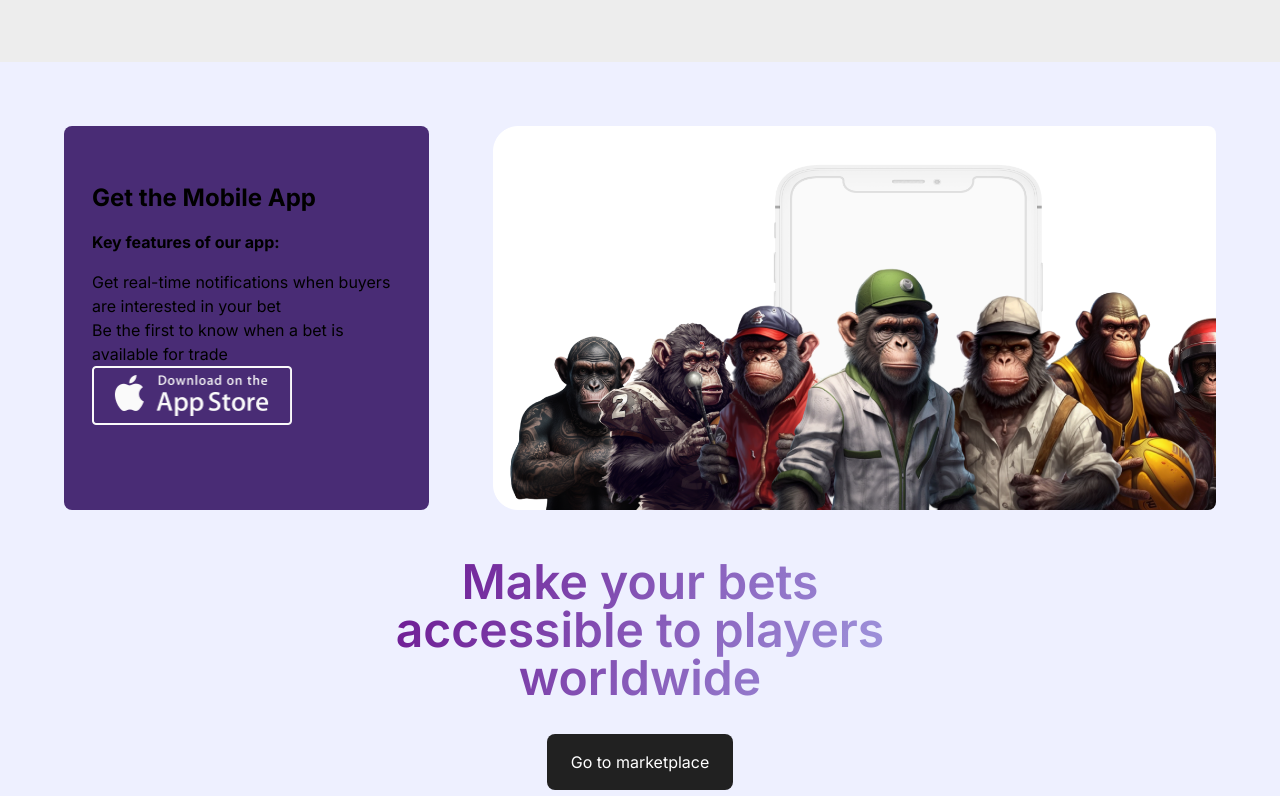
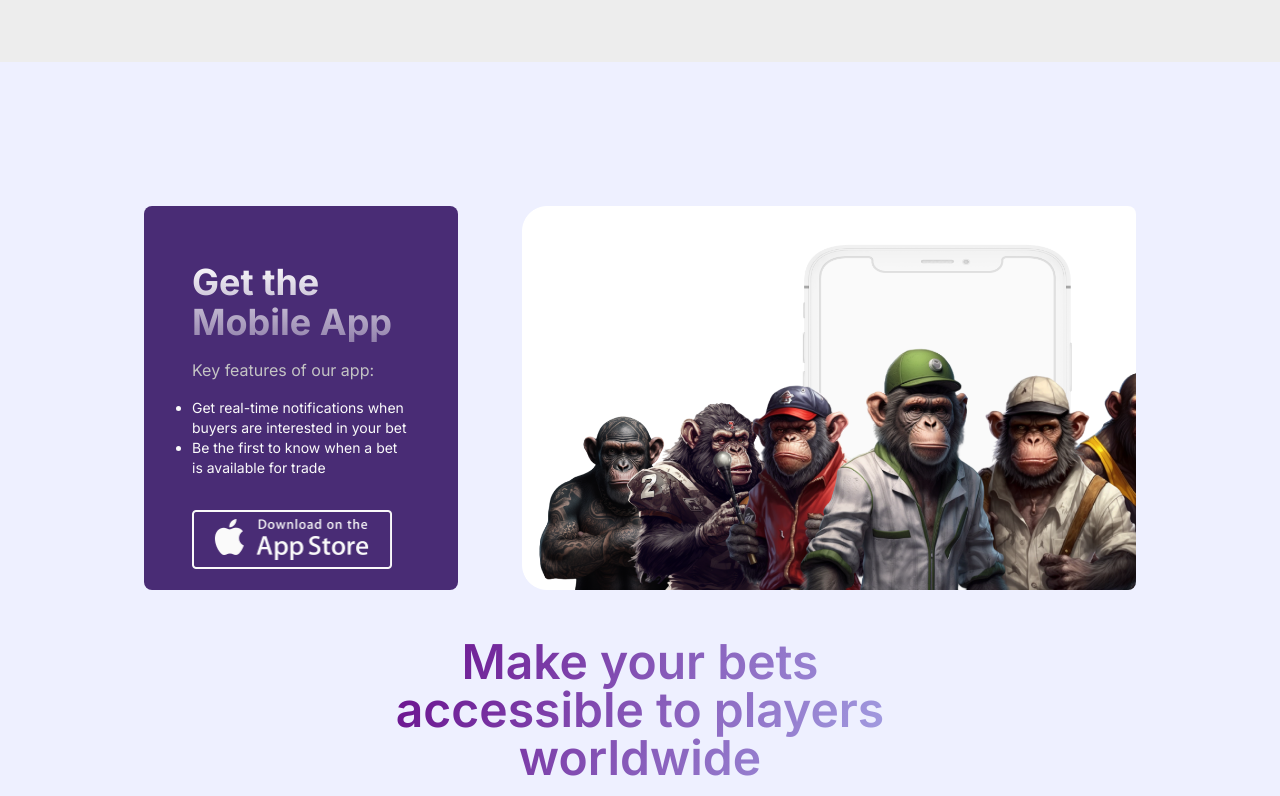
Before and after one commit to gitguti/bug-free-spoon, a Next.js app: page / in a window 1280 px wide. Shown: the part 3044-3840 px from the top of the page. Built offline with nearby package versions, Linux system fonts and the light colour scheme; a web font is replaced by a local one.

Commit message:
update cta

```diff
--- a/src/app/components/home/Section5.jsx
+++ b/src/app/components/home/Section5.jsx
@@ -5,12 +5,14 @@ import Button from "../ui/Button";
 
 const Section5 = () => {
   return (
-    <div className="p-12 md:p-16 bg-lila mx-auto">
-      <div className="flex gap-8 md:gap-16">
+    <>
+    <div>
+<div className="p-12 md:p-36 bg-lila mx-auto">
+  <div className="flex gap-8 md:gap-16 overflow-x-scroll">
         <Card />
-        <CTAApp/>
+        <CTAApp />
       </div>
-      <div className="mx-auto w-11/12 md:w-1/2 my-12 text-center">
+      <div className="mx-auto w-[500rem] md:w-1/2 my-12 text-center">
         <h2 className="text-3xl md:text-5xl font-semibold leading-normal my-8 text-gradient">
           Make your bets accessible to players worldwide
         </h2>
@@ -18,9 +20,9 @@ const Section5 = () => {
           <Button variant="filled">Go to marketplace</Button>
         </div>
       </div>
-
       </div>
-
+      </div>
+    </>
   );
 };
 
@@ -28,10 +30,10 @@ const Card = ({ title, backgroundImage, titleColor, description, backgroundColor
 
   return (
     <>
-      <div className=" px-7 py-10 h-96 w-1/3 rounded-lg overflow-hidden justify-content-start" style={{ backgroundColor: "#492C75" }}>
-        <p className="text-2xl font-bold mt-4 mb-4">Get the Mobile App</p>
-        <p className=" font-bold mt-4 mb-4">Key features of our app:</p>
-        <ul>
+    <div className="px-12 py-10 h-96 w-[200rem] md:w-1/3 rounded-lg overflow-hidden justify-content-start text-new-white" style={{ backgroundColor: "#492C75" }}>
+        <p className="text-2xl md:text-4xl font-bold mt-4 mb-4 text-gradient2">Get the Mobile App</p>
+        <p className=" text-[#c4c4c4] mt-4 mb-4 text-xs md:text-base">Key features of our app:</p>
+        <ul className='text-[#fafafa] text-xs md:text-sm mb-8 list-disc'>
           <li>Get real-time notifications when buyers are interested in your bet</li>
           <li>Be the first to know when a bet is available for trade</li>
         </ul>
@@ -44,10 +46,10 @@ const Card = ({ title, backgroundImage, titleColor, description, backgroundColor
   );
 };
 
-const CTAApp = ({}) => {
+const CTAApp = ({ }) => {
   return (
     <>
-    <div className="w-2/3 bg-cta-app bg-cover	h-96 rounded-lg">
+    <div className="w-full md:w-2/3 bg-cta-app bg-cover h-96 rounded-lg">
       </div>
     </>
   )
--- a/src/app/globals.css
+++ b/src/app/globals.css
@@ -33,6 +33,12 @@ body {
   -webkit-text-fill-color: transparent;
 }
 
+.text-gradient2 {
+  background: linear-gradient(180deg, #FFF 0%, rgba(250, 250, 250, 0.41) 100%);
+background-clip: text;
+-webkit-background-clip: text;
+-webkit-text-fill-color: transparent;
+}
 
 
 /* En tu archivo CSS (por ejemplo, globals.css) */
```
Lines whose indentation alone changed are shown as unchanged.
